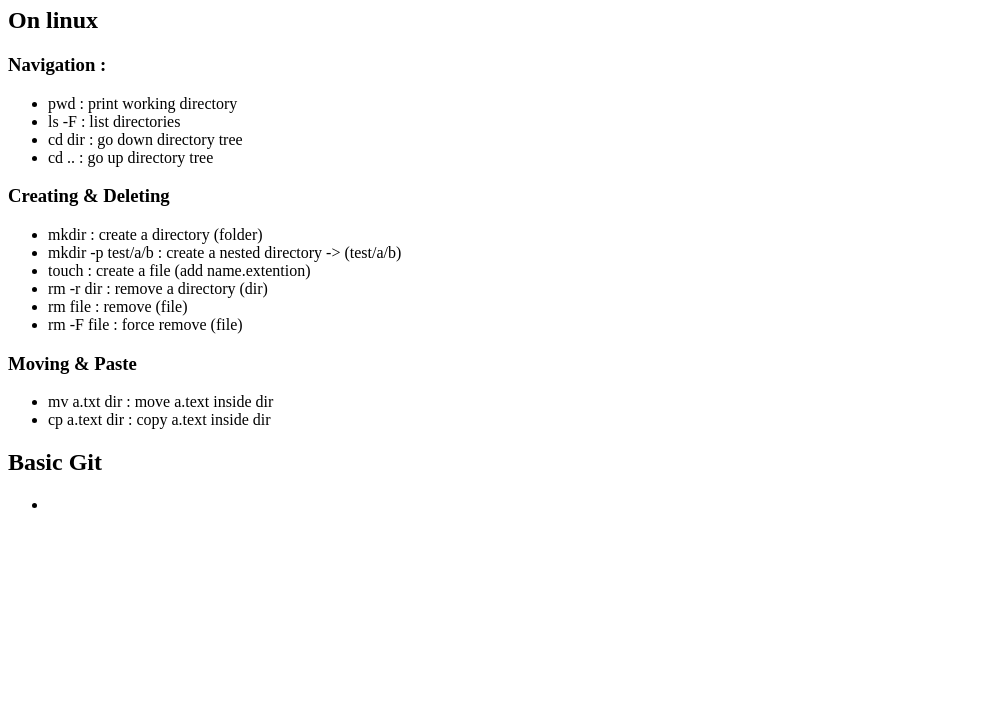
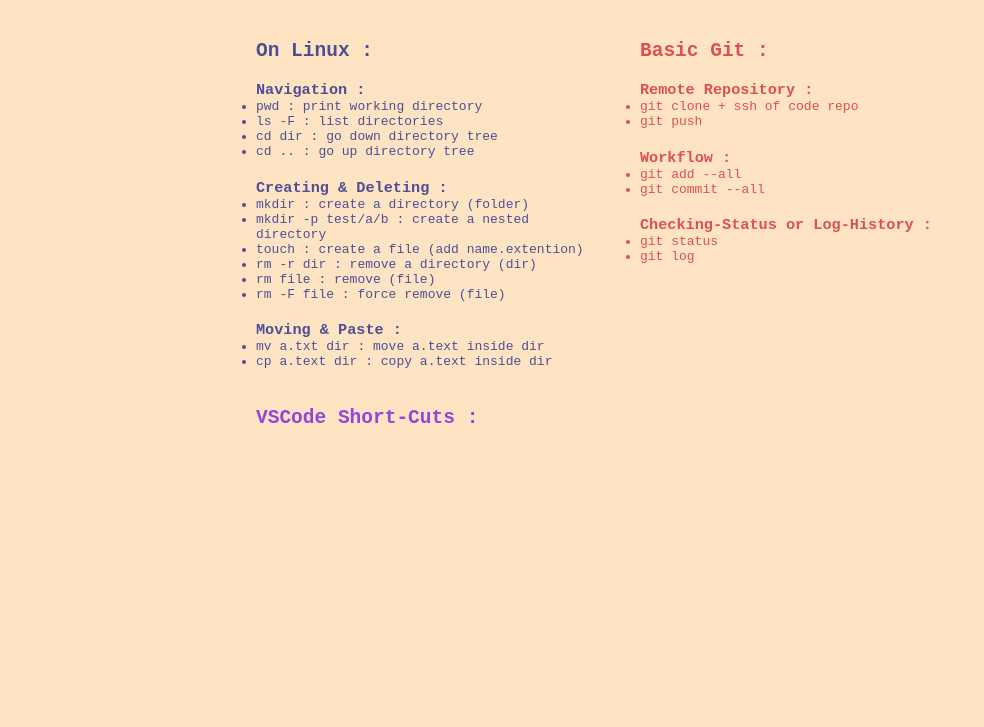
Before and after one commit to dx01-linux/Test-2, a plain HTML site: page index.html in a window 1280 px wide. Shown: the part 73-800 px from the top of the page, without its empty margins (0-984 px from the left). Drawn offline with Linux system fonts and the light colour scheme.

Commit message:
index.html : added structure Css/styles.css : styling index.html

```diff
--- a/Css/styles.css
+++ b/Css/styles.css
@@ -0,0 +1,44 @@
+*,
+html,
+body {
+    margin: 0px;
+    padding: 0px;
+    font-family: monospace;
+    background-color: bisque;
+}
+
+body>h1 {
+    color: rgb(126, 119, 119);
+    text-decoration-line: underline;
+    text-align: center;
+}
+
+body #wrapper {
+    padding: 5% 20% 0%;
+    display: inline flex;
+    flex-flow: row wrap;
+}
+
+#wrapper>div {
+    width: 49%;
+    flex: 1 1 auto;
+}
+
+#linux>*,
+#git>*,
+#vsCode>* {
+    margin-top: 5%;
+    margin-right: 10%;
+}
+
+#linux {
+    color: rgb(78, 78, 148);
+}
+
+#git {
+    color: rgb(219, 80, 80);
+}
+
+#vsCode {
+    color: rgb(144, 70, 214);
+}
--- a/index.html
+++ b/index.html
@@ -1,53 +1,76 @@
 <!DOCTYPE html>
 <html lang="en">
+
 <head>
     <meta charset="UTF-8">
     <meta name="viewport" content="width=device-width, initial-scale=1.0">
+    <link rel="stylesheet" href="Css/styles.css">
     <title> Short-Cuts </title>
 </head>
+
 <body>
-        <h1> Keyboard Shortcuts </h1>
+    <h1 id="m-Header"> Keyboard Shortcuts : </h1>
+    <div id="wrapper">
         <div id="linux">
-            <h2> On linux </h2>
-            <div class="commands">
-                 <span>
-                    <h3> Navigation :</h3>
+            <h2> On Linux : </h2>
+            <div>
+                <h3> Navigation : </h3>
                 <ul>
                     <li>pwd : print working directory </li>
                     <li>ls -F : list directories </li>
                     <li>cd dir : go down directory tree </li>
                     <li>cd .. : go up directory tree </li>
                 </ul>
-                 </span>
-                 <span>
-                    <h3>Creating & Deleting</h3>
+            </div>
+            <div>
+                <h3>Creating & Deleting : </h3>
                 <ul>
                     <li> mkdir : create a directory (folder) </li>
-                        <li> mkdir -p test/a/b  : create a nested directory -> (test/a/b) </li>
+                    <li> mkdir -p test/a/b : create a nested directory</li>
                     <li> touch : create a file (add name.extention) </li>
                     <li> rm -r dir : remove a directory (dir) </li>
                     <li> rm file : remove (file) </li>
                     <li> rm -F file : force remove (file) </li>
                 </ul>
-                </span>
-                <span>
-                    <h3> Moving & Paste </h3>
+            </div>
+            <div>
+                <h3> Moving & Paste : </h3>
                 <ul>
-                        <li> mv a.txt dir : move a.text inside dir  </li>
+                    <li> mv a.txt dir : move a.text inside dir </li>
                     <li> cp a.text dir : copy a.text inside dir </li>
                 </ul>
-                </span>
+            </div>
+        </div>
+        <div id="git">
+            <h2> Basic Git : </h2>
+            <div>
+                <h3>Remote Repository : </h3>
+                <ul>
+                    <li>git clone + ssh of code repo</li>
+                    <li>git push</li>
+                </ul>
+            </div>
+            <div>
+                <h3>Workflow : </h3>
+                <ul>
+                    <li>git add --all</li>
+                    <li>git commit --all</li>
+                </ul>
+            </div>
+            <div>
+                <h3>Checking-Status or Log-History : </h3>
+                <ul>
+                    <li>git status</li>
+                    <li>git log</li>
+                </ul>
             </div>
         </div>
         <div id="vsCode">
-
+            <h2> VSCode Short-Cuts : </h2>
         </div>
-        <div id="git">
-                <h2> Basic Git</h2>
-                <ul>
-                    <li></li>
-                </ul>
     </div>
 
+
 </body>
+
 </html>
```
Also changed, not shown: 1 other file. Lines whose indentation alone changed are shown as unchanged.
